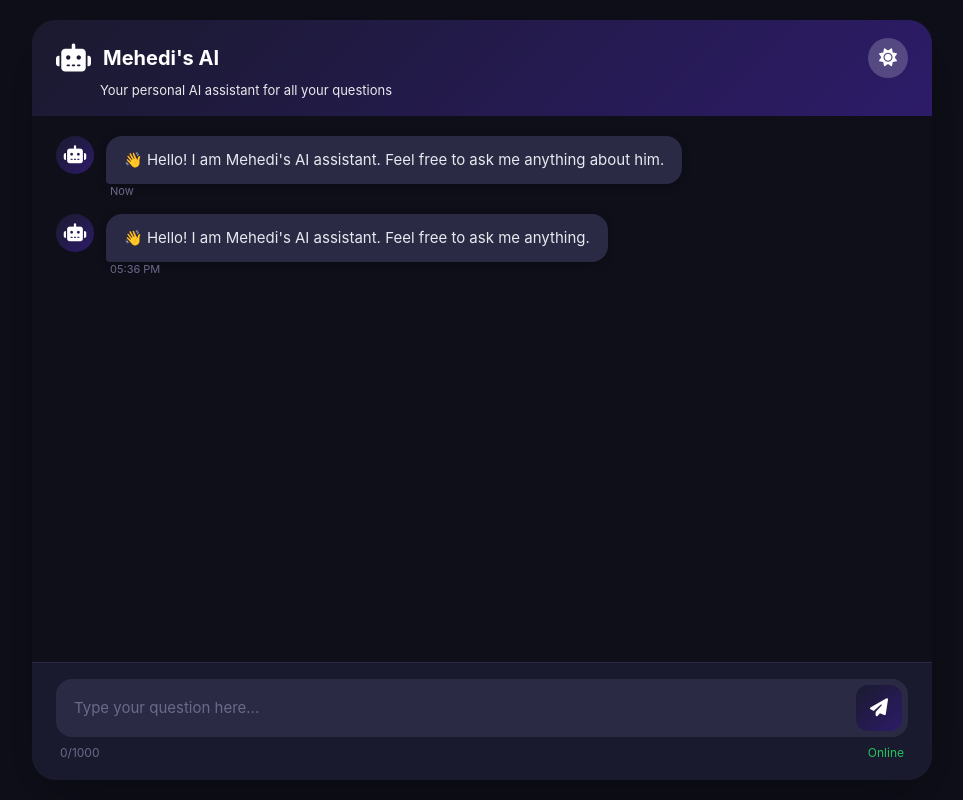
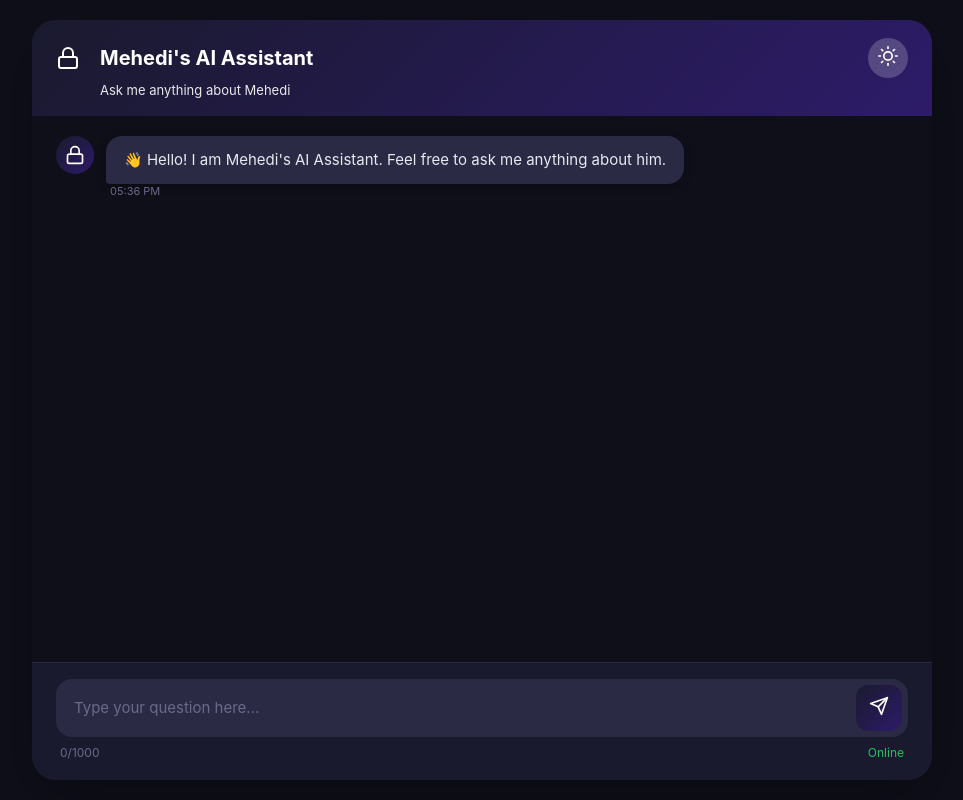
Before and after one commit to mehedi2311/mehedi-ai-assistant, a website: page frontend/index.html in a window 1280 px wide. Both pictures are taken after a click on the button 1046 px from the left and 58 px from the top of the page. Shown: the whole page, without its empty margins (158-1121 px from the left). Drawn offline with Linux system fonts and the light colour scheme.

Commit message:
Fix: Complete SVG icon implementation - no CDN dependency

```diff
--- a/frontend/index.html
+++ b/frontend/index.html
@@ -7,7 +7,6 @@
 
     <!-- Stylesheets -->
     <link rel="stylesheet" href="/frontend/style.css">
-    <link rel="stylesheet" href="https://cdnjs.cloudflare.com/ajax/libs/font-awesome/6.5.0/css/all.min.css">
 </head>
 <body>
     <!-- Main Application Container -->
@@ -18,37 +17,40 @@
             <div class="header-content">
                 <!-- Logo and Brand -->
                 <div class="logo">
-                    <i class="fas fa-robot"></i>
-                    <span>Mehedi's AI</span>
+                    <svg xmlns="http://www.w3.org/2000/svg" width="24" height="24" viewBox="0 0 24 24" fill="none" stroke="currentColor" stroke-width="2" stroke-linecap="round" stroke-linejoin="round" style="margin-right: 8px;">
+                        <rect x="3" y="11" width="18" height="11" rx="2" ry="2"></rect>
+                        <path d="M7 11V7a5 5 0 0 1 10 0v4"></path>
+                    </svg>
+                    <span>Mehedi's AI Assistant</span>
                 </div>
 
                 <!-- Header Actions -->
                 <div class="header-actions">
                     <button id="themeToggle" class="theme-btn" title="Toggle Theme">
-                        <i class="fas fa-moon"></i>
+                        <svg xmlns="http://www.w3.org/2000/svg" width="20" height="20" viewBox="0 0 24 24" fill="none" stroke="currentColor" stroke-width="2" stroke-linecap="round" stroke-linejoin="round">
+                            <path d="M21 12.79A9 9 0 1 1 11.21 3 7 7 0 0 0 21 12.79z"></path>
+                        </svg>
                     </button>
                 </div>
             </div>
-            <p class="subtitle">Your personal AI assistant for all your questions</p>
+            <p class="subtitle">Ask me anything about Mehedi</p>
         </header>
 
         <!-- Chat Messages Container -->
         <div class="chat-container" id="chatContainer">
             <div class="messages" id="messages">
-                <!-- Initial Welcome Message -->
-                <div class="message bot-message">
-                    <div class="avatar"><i class="fas fa-robot"></i></div>
-                    <div class="message-content">
-                        <div class="bubble">👋 Hello! I am Mehedi's AI assistant. Feel free to ask me anything about him.</div>
-                        <div class="timestamp">Now</div>
-                    </div>
-                </div>
+                <!-- Messages will be rendered by JavaScript -->
             </div>
         </div>
 
         <!-- Typing Indicator -->
         <div id="typingIndicator" class="typing-indicator hidden">
-            <div class="avatar"><i class="fas fa-robot"></i></div>
+            <div class="avatar">
+                <svg xmlns="http://www.w3.org/2000/svg" width="20" height="20" viewBox="0 0 24 24" fill="none" stroke="currentColor" stroke-width="2" stroke-linecap="round" stroke-linejoin="round">
+                    <rect x="3" y="11" width="18" height="11" rx="2" ry="2"></rect>
+                    <path d="M7 11V7a5 5 0 0 1 10 0v4"></path>
+                </svg>
+            </div>
             <div class="message-content">
                 <div class="bubble typing-bubble">
                     <span></span><span></span><span></span>
@@ -69,7 +71,10 @@
 
                 <!-- Send Button -->
                 <button id="sendBtn" class="send-btn" title="Send Message">
-                    <i class="fas fa-paper-plane"></i>
+                    <svg xmlns="http://www.w3.org/2000/svg" width="20" height="20" viewBox="0 0 24 24" fill="none" stroke="currentColor" stroke-width="2" stroke-linecap="round" stroke-linejoin="round">
+                        <line x1="22" y1="2" x2="11" y2="13"></line>
+                        <polygon points="22 2 15 22 11 13 2 9 22 2"></polygon>
+                    </svg>
                 </button>
             </div>
 
--- a/frontend/script.js
+++ b/frontend/script.js
@@ -1,6 +1,7 @@
 /**
  * Mehedi AI Assistant - Frontend Application
  * Production-grade chat interface with theme support and session management
+ * Using SVG icons for reliability (no CDN dependency)
  */
 
 // ============================================
@@ -11,6 +12,19 @@ const API_URL = '/api/chat';
 const MAX_CHARS = 1000;
 const STORAGE_KEY = 'chatMessages';
 const TYPING_DELAY = 300;
+
+// ============================================
+// SVG Icon Definitions (No CDN Dependency)
+// ============================================
+
+const SVG_ICONS = {
+    user: `<svg xmlns="http://www.w3.org/2000/svg" width="20" height="20" viewBox="0 0 24 24" fill="none" stroke="currentColor" stroke-width="2" stroke-linecap="round" stroke-linejoin="round"><path d="M20 21v-2a4 4 0 0 0-4-4H8a4 4 0 0 0-4 4v2"></path><circle cx="12" cy="7" r="4"></circle></svg>`,
+    robot: `<svg xmlns="http://www.w3.org/2000/svg" width="20" height="20" viewBox="0 0 24 24" fill="none" stroke="currentColor" stroke-width="2" stroke-linecap="round" stroke-linejoin="round"><rect x="3" y="11" width="18" height="11" rx="2" ry="2"></rect><path d="M7 11V7a5 5 0 0 1 10 0v4"></path></svg>`,
+    moon: `<svg xmlns="http://www.w3.org/2000/svg" width="20" height="20" viewBox="0 0 24 24" fill="none" stroke="currentColor" stroke-width="2" stroke-linecap="round" stroke-linejoin="round"><path d="M21 12.79A9 9 0 1 1 11.21 3 7 7 0 0 0 21 12.79z"></path></svg>`,
+    sun: `<svg xmlns="http://www.w3.org/2000/svg" width="20" height="20" viewBox="0 0 24 24" fill="none" stroke="currentColor" stroke-width="2" stroke-linecap="round" stroke-linejoin="round"><circle cx="12" cy="12" r="5"></circle><line x1="12" y1="1" x2="12" y2="3"></line><line x1="12" y1="21" x2="12" y2="23"></line><line x1="4.22" y1="4.22" x2="5.64" y2="5.64"></line><line x1="18.36" y1="18.36" x2="19.78" y2="19.78"></line><line x1="1" y1="12" x2="3" y2="12"></line><line x1="21" y1="12" x2="23" y2="12"></line><line x1="4.22" y1="19.78" x2="5.64" y2="18.36"></line><line x1="18.36" y1="5.64" x2="19.78" y2="4.22"></line></svg>`,
+    send: `<svg xmlns="http://www.w3.org/2000/svg" width="20" height="20" viewBox="0 0 24 24" fill="none" stroke="currentColor" stroke-width="2" stroke-linecap="round" stroke-linejoin="round"><line x1="22" y1="2" x2="11" y2="13"></line><polygon points="22 2 15 22 11 13 2 9 22 2"></polygon></svg>`,
+    logo: `<svg xmlns="http://www.w3.org/2000/svg" width="24" height="24" viewBox="0 0 24 24" fill="none" stroke="currentColor" stroke-width="2" stroke-linecap="round" stroke-linejoin="round"><rect x="3" y="11" width="18" height="11" rx="2" ry="2"></rect><path d="M7 11V7a5 5 0 0 1 10 0v4"></path></svg>`
+};
 
 // ============================================
 // DOM Element References
@@ -52,8 +66,12 @@ function setTheme(theme) {
     document.documentElement.setAttribute('data-theme', theme);
     localStorage.setItem('theme', theme);
 
-    const icon = themeToggle.querySelector('i');
-    icon.className = theme === 'dark' ? 'fas fa-sun' : 'fas fa-moon';
+    // Update theme toggle button icon
+    const icon = themeToggle.querySelector('svg');
+    if (icon) {
+        const svgString = theme === 'dark' ? SVG_ICONS.sun : SVG_ICONS.moon;
+        themeToggle.innerHTML = svgString;
+    }
 }
 
 /**
@@ -170,6 +188,15 @@ function escapeHtml(text) {
     return div.innerHTML;
 }
 
+/**
+ * Get SVG icon for avatar based on sender type
+ * @param {string} sender - 'user' or 'bot'
+ * @returns {string} SVG icon HTML
+ */
+function getAvatarIcon(sender) {
+    return sender === 'user' ? SVG_ICONS.user : SVG_ICONS.robot;
+}
+
 // ============================================
 // Message Management
 // ============================================
@@ -184,11 +211,11 @@ function addMessage(text, sender = 'user') {
     messageDiv.className = `message ${sender}-message`;
     messageDiv.style.animation = 'fadeIn 0.3s ease';
 
-    const avatarIcon = sender === 'user' ? 'fa-user' : 'fa-robot';
+    const avatarIcon = getAvatarIcon(sender);
     const time = getCurrentTime();
 
     messageDiv.innerHTML = `
-        <div class="avatar"><i class="fas ${avatarIcon}"></i></div>
+        <div class="avatar">${avatarIcon}</div>
         <div class="message-content">
             <div class="bubble">${escapeHtml(text)}</div>
             <div class="timestamp">${time}</div>
@@ -329,9 +356,9 @@ function init() {
         const welcome = document.createElement('div');
         welcome.className = 'message bot-message';
         welcome.innerHTML = `
-            <div class="avatar"><i class="fas fa-robot"></i></div>
+            <div class="avatar">${SVG_ICONS.robot}</div>
             <div class="message-content">
-                <div class="bubble">👋 Hello! I am Mehedi's AI assistant. Feel free to ask me anything.</div>
+                <div class="bubble">👋 Hello! I am Mehedi's AI Assistant. Feel free to ask me anything about him.</div>
                 <div class="timestamp">${getCurrentTime()}</div>
             </div>
         `;
```
